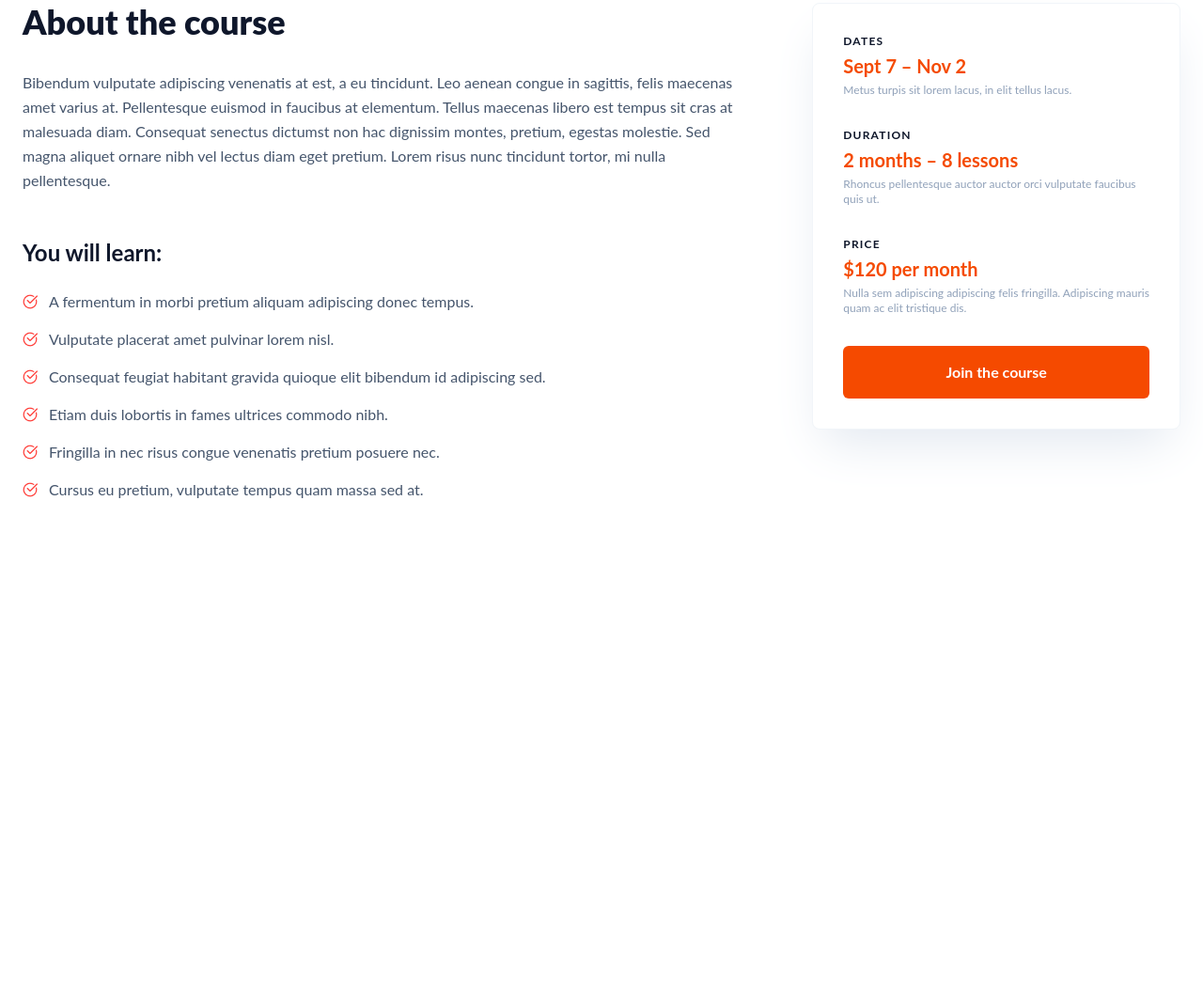
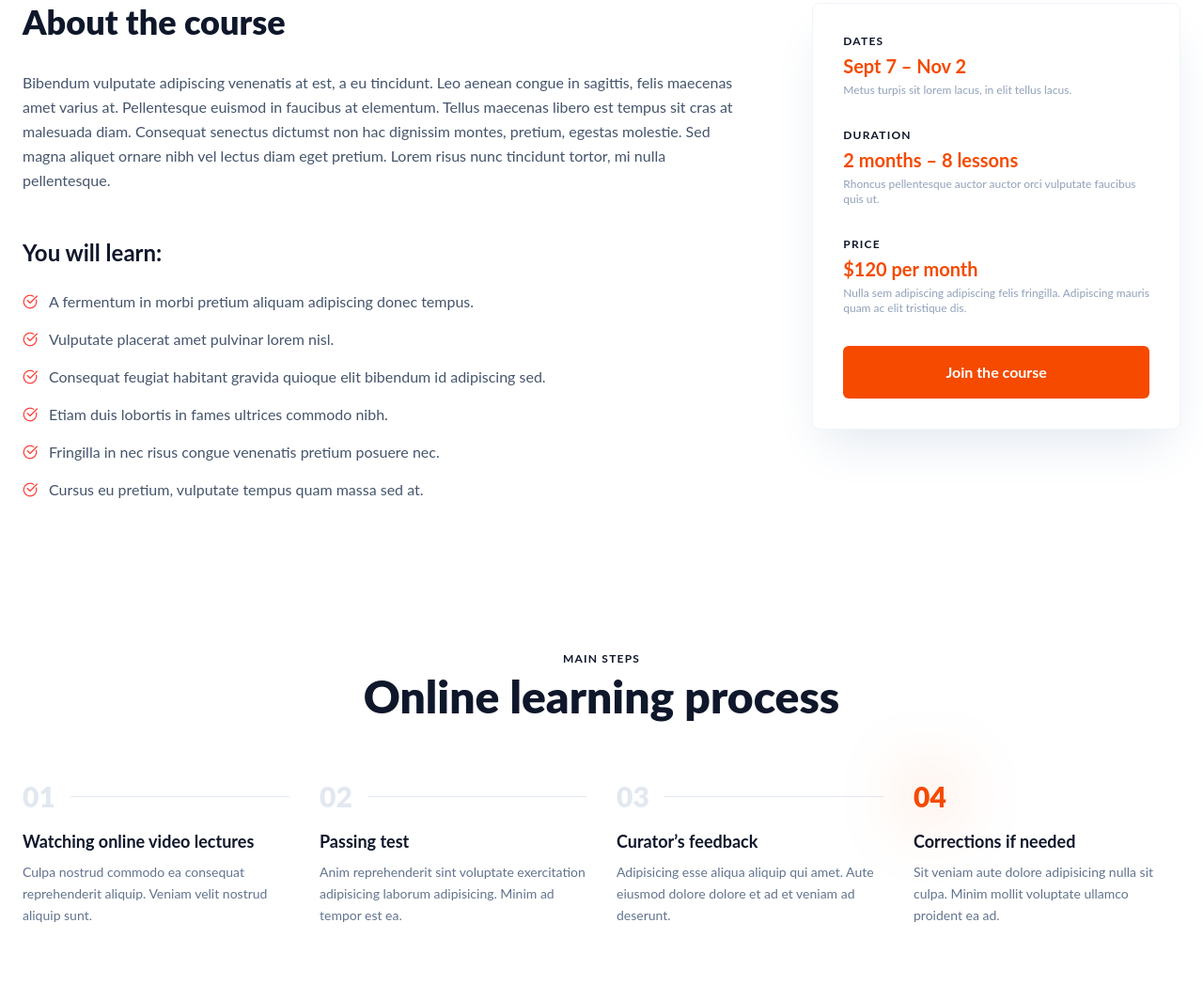
Before and after one commit to Faridun-07/Group-project-3, a website: page src/Ilyospage3.html in a window 1280 px wide. Shown: the part 165-1230 px from the top of the page at 94% size. Before the commit the page ends 800 px from the top, so only its background shows below. Drawn offline with nearby package versions, Linux system fonts and the light colour scheme; files that its build step writes are made by us from their sources.

Commit message:
Section 3

```diff
--- a/src/Ilyospage3.html
+++ b/src/Ilyospage3.html
@@ -120,5 +120,71 @@
 
 </section>
 
+
+<!-- Section 3 -->
+<section class="max-w-7xl mx-auto px-6 py-20">
+
+  <div class="text-center mb-16">
+    <p class="uppercase tracking-widest text-slate-900 font-bold text-xs mb-2">Main steps</p>
+    <h2 class="text-4xl md:text-5xl font-black text-slate-900">Online learning process</h2>
+  </div>
+
+
+  <div class="grid grid-cols-1 md:grid-cols-4 gap-8">
+
+
+    <div class="group">
+      <div class="flex items-center mb-4">
+        <span class="text-3xl font-black text-slate-200">01</span>
+        <div class="hidden md:block h-[1px] bg-slate-200 flex-grow ml-4"></div>
+      </div>
+      <h3 class="text-lg font-bold text-slate-900 mb-2">Watching online video lectures</h3>
+      <p class="text-slate-500 text-sm leading-relaxed">
+        Culpa nostrud commodo ea consequat reprehenderit aliquip. Veniam velit nostrud aliquip sunt.
+      </p>
+    </div>
+
+
+    <div class="group">
+      <div class="flex items-center mb-4">
+        <span class="text-3xl font-black text-slate-200">02</span>
+        <div class="hidden md:block h-[1px] bg-slate-200 flex-grow ml-4"></div>
+      </div>
+      <h3 class="text-lg font-bold text-slate-900 mb-2">Passing test</h3>
+      <p class="text-slate-500 text-sm leading-relaxed">
+        Anim reprehenderit sint voluptate exercitation adipisicing laborum adipisicing. Minim ad tempor est ea.
+      </p>
+    </div>
+
+
+    <div class="group">
+      <div class="flex items-center mb-4">
+        <span class="text-3xl font-black text-slate-200">03</span>
+        <div class="hidden md:block h-[1px] bg-slate-200 flex-grow ml-4"></div>
+      </div>
+      <h3 class="text-lg font-bold text-slate-900 mb-2">Curator’s feedback</h3>
+      <p class="text-slate-500 text-sm leading-relaxed">
+        Adipisicing esse aliqua aliquip qui amet. Aute eiusmod dolore dolore et ad et veniam ad deserunt.
+      </p>
+    </div>
+
+
+    <div class="group">
+      <div class="flex items-center mb-4">
+
+        <div class="relative flex items-center justify-center">
+          <div class="absolute inset-0 bg-orange-600/20 blur-xl rounded-full scale-150"></div>
+          <span class="relative z-10 text-3xl font-black text-orange-600">04</span>
+        </div>
+      </div>
+      <h3 class="text-lg font-bold text-slate-900 mb-2">Corrections if needed</h3>
+      <p class="text-slate-500 text-sm leading-relaxed">
+        Sit veniam aute dolore adipisicing nulla sit culpa. Minim mollit voluptate ullamco proident ea ad.
+      </p>
+    </div>
+
+  </div>
+</section>
+
 </body>
 </html>
```
